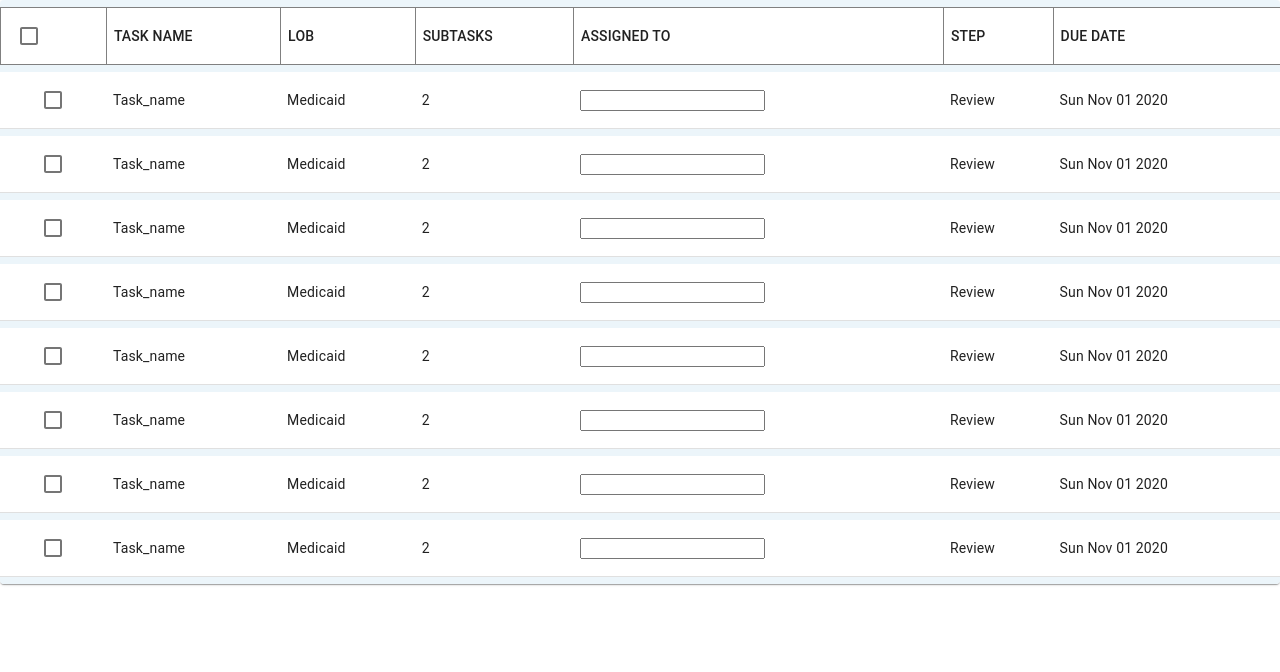
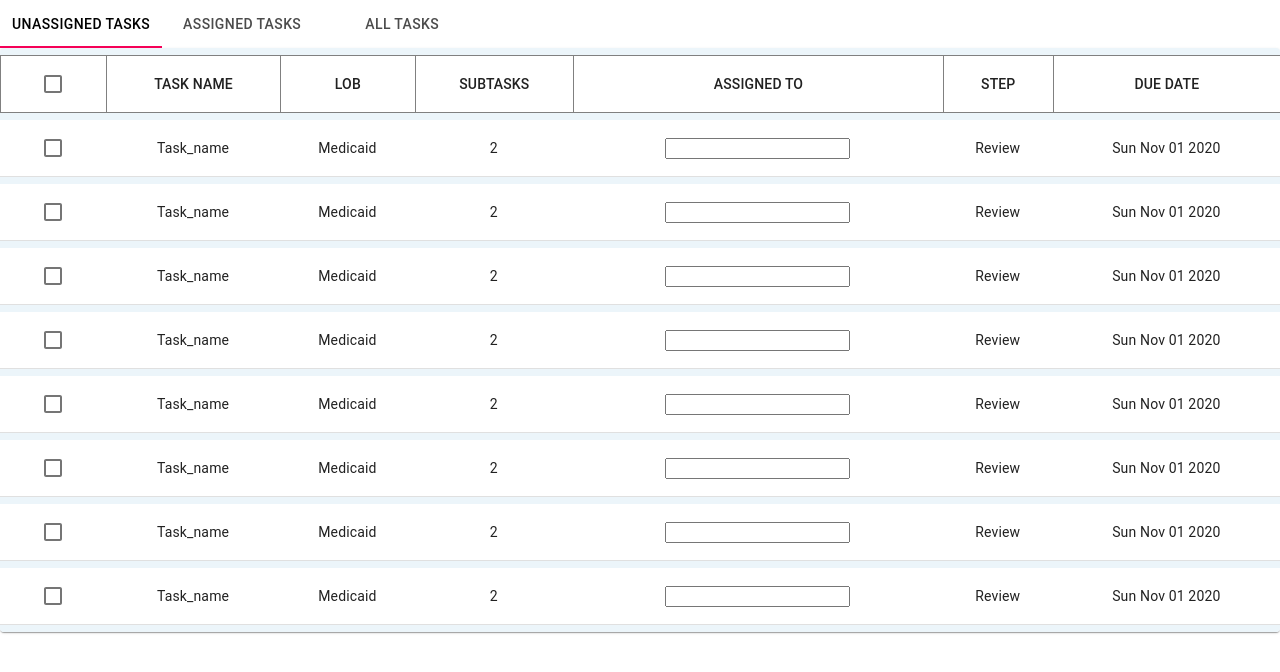
Before and after one commit to sheetal1403/task-manager-tool, a React (Create React App) app: page / in a window 1280 px wide. Shown: the top 672 px of the page. Built offline with nearby package versions, Linux system fonts and the light colour scheme.

Commit message:
Tabs component

```diff
--- a/src/App.js
+++ b/src/App.js
@@ -1,10 +1,12 @@
 import React from 'react';
 import './App.css';
 import Table from './components/Table/Table';
+import TasksTab from './components/TasksTab/TasksTab';
 
 function App() {
   return (
     <div>
+      <TasksTab/>
       <Table/>
     </div>
   );
--- a/src/components/Table/Table.js
+++ b/src/components/Table/Table.js
@@ -20,9 +20,9 @@ export default function BasicTable() {
         <Table aria-label="simple table" className="Table">
           <TableHead>
             <TableRow>
-              <TableCell className="TableHeader"><Checkbox/></TableCell>
+              <TableCell className="TableHeader" align="center"><Checkbox/></TableCell>
               {headerRows.map(headerRow =>
-                <TableCell key={headerRow} className="TableHeader">{headerRow}</TableCell>)}
+                <TableCell key={headerRow} className="TableHeader" align="center">{headerRow}</TableCell>)}
             </TableRow>
           </TableHead>
 
@@ -31,12 +31,12 @@ export default function BasicTable() {
             {tasks.map((row) => (
               <TableRow key={row.id} className="TableRow">
                 <TableCell align="center" className="TableCell"><Checkbox/></TableCell>
-                <TableCell className="TableCell">{row.name}</TableCell>
-                <TableCell className="TableCell">{row.lob}</TableCell>
-                <TableCell className="TableCell">{row.subtasks}</TableCell>
-                <TableCell className="TableCell"><input/></TableCell>
-                <TableCell className="TableCell">{row.step}</TableCell>
-                <TableCell className="TableCell">{row.dueDate}</TableCell>
+                <TableCell align="center" className="TableCell">{row.name}</TableCell>
+                <TableCell align="center" className="TableCell">{row.lob}</TableCell>
+                <TableCell align="center" className="TableCell">{row.subtasks}</TableCell>
+                <TableCell align="center" className="TableCell"><input/></TableCell>
+                <TableCell align="center" className="TableCell">{row.step}</TableCell>
+                <TableCell align="center" className="TableCell">{row.dueDate}</TableCell>
               </TableRow>
             ))}
           </TableBody>
--- /dev/null
+++ b/src/components/TasksTab/TasksTab.js
@@ -0,0 +1,23 @@
+import React from 'react';
+import Tabs from '@material-ui/core/Tabs';
+import Tab from '@material-ui/core/Tab';
+
+
+export default function SimpleTabs() {
+  const [value, setValue] = React.useState(0);
+
+  const handleChange = (event, newValue) => {
+    setValue(newValue);
+    console.log(newValue)
+  };
+
+  return (
+    <div>
+        <Tabs value={value} onChange={handleChange} aria-label="tasks tab">
+          <Tab label="Unassigned tasks" />
+          <Tab label="Assigned tasks" />
+          <Tab label="All tasks" />
+        </Tabs>
+    </div>
+  );
+}
```
